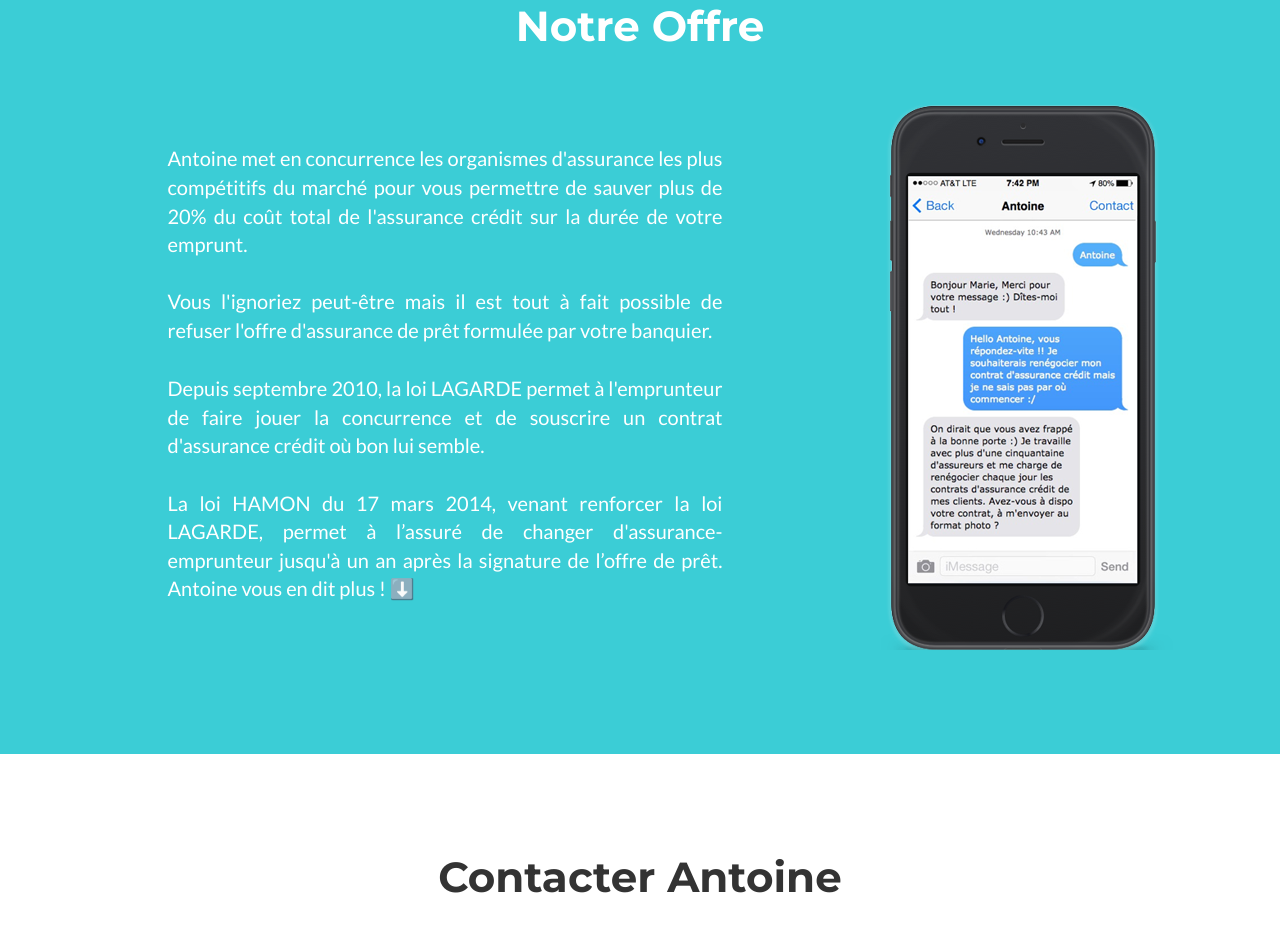
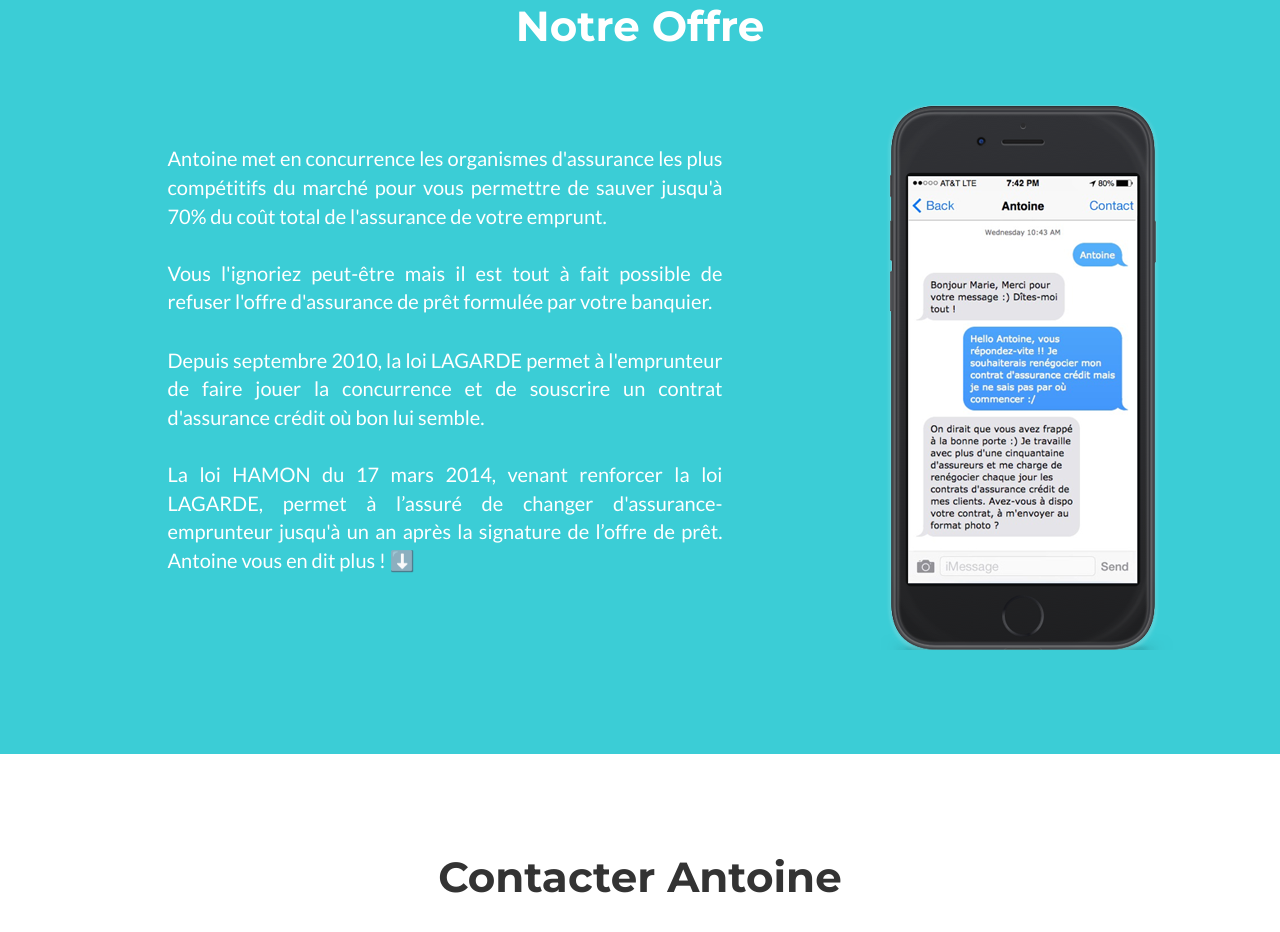
Before and after one commit to apollinesentucq/assistance-credit_v2, a website: page index.html in a window 1280 px wide. Shown: the part 1758-2690 px from the top of the page. Drawn offline with nearby package versions, Linux system fonts and the light colour scheme; a script that the page names is missing.

Commit message:
notre-offre text changed

```diff
--- a/index.html
+++ b/index.html
@@ -190,7 +190,7 @@
             <div class="row">
                 <div class="col-lg-6 col-lg-offset-1" style="text-align :justify">
                 <br><br>
-                    <p>Antoine met en concurrence les organismes d'assurance les plus compétitifs du marché pour vous permettre de sauver plus de 20% du coût total de l'assurance crédit sur la durée de votre emprunt.<br><br>
+                    <p>Antoine met en concurrence les organismes d'assurance les plus compétitifs du marché pour vous permettre de sauver jusqu'à 70% du coût total de l'assurance de votre emprunt.<br><br>
                     Vous l'ignoriez peut-être mais il est tout à fait possible de refuser l'offre d'assurance de prêt formulée par votre banquier.</p><br>
                     <p>Depuis septembre 2010, la loi LAGARDE permet à l'emprunteur de faire jouer la concurrence et de souscrire un contrat d'assurance crédit où bon lui semble.<br><br>La loi HAMON du 17 mars 2014, venant renforcer la loi LAGARDE, permet à l’assuré de changer d'assurance-emprunteur jusqu'à un an après la signature de l’offre de prêt. Antoine vous en dit plus ! ⬇️ </p>
 
```
